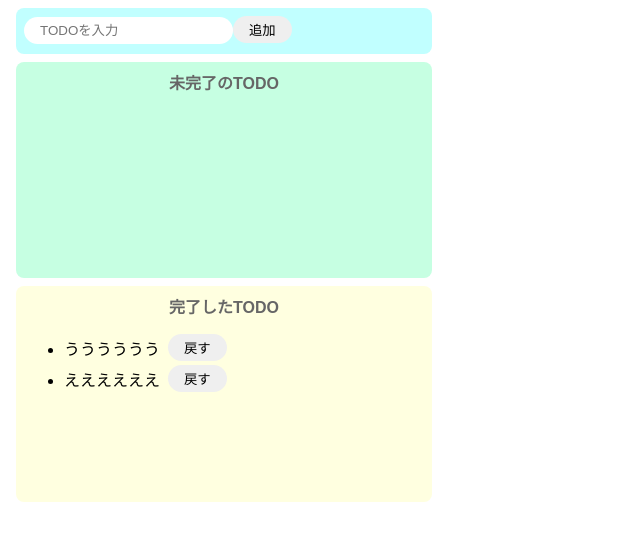
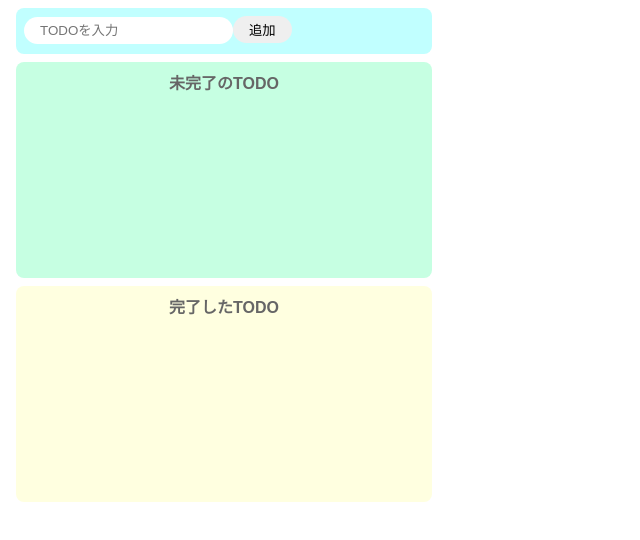
Before and after one commit to hayato-lang/r_todo, a React (Create React App) app: page / in a window 1280 px wide. Shown: the top 540 px of the page, without its empty margins (0-640 px from the left). Built offline with nearby package versions, Linux system fonts and the light colour scheme.

Commit message:
コンポーネント化

```diff
--- a/src/App.jsx
+++ b/src/App.jsx
@@ -1,10 +1,13 @@
 import { useState } from 'react';
 import './styles.css';
+import {InputTodo} from "./components/InputTodo";
+import { IncompleteTodo } from './components/IncompleteTodo';
+import { CompleteTodo } from './components/CompleteTodo';
 
 export const App = () => {
   const [todoText ,setTodoText] = useState();
   const [incompleteTodos, setIncompleteTodos] = useState([]);
-  const [completeTodos, setCompleteTodos] = useState(["うううううう", "ええええええ"]);
+  const [completeTodos, setCompleteTodos] = useState([]);
   const onChangeTodoText = (e) => setTodoText(e.target.value);
 
   const onClickAdd = () => {
@@ -37,41 +40,20 @@ export const App = () => {
   };
   return (
     <>
-      <div className="input-area">
-        <input
-        placeholder="TODOを入力"
-        value={todoText}
-        onChange={onChangeTodoText}
-        />
-        <button onClick={onClickAdd}>追加</button>
-      </div>
-      <div className="incomplete-area">
-        <p className="title">未完了のTODO</p>
-        <ul>
-          {incompleteTodos.map((todo, index) =>{
-            return (
-              <div key={todo} className="list-row">
-              <li>{todo}</li>
-              <button onClick={() => onClickComplete(index)}>完了</button>
-              <button onClick={() => onClickDelete(index)}>削除</button>
-            </div>
-            );
-          })}
-        </ul>
-      </div>
-      <div className="complete-area">
-        <p className="title">完了したTODO</p>
-          <ul>
-            {completeTodos.map((todo, index) =>{
-              return (
-                <div key={todo} className="list-row">
-                  <li>{todo}</li>
-                  <button onClick={() => onClickBack(index)}>戻す</button>
-                </div>
-              );
-            })}
-          </ul>
-      </div>
+      <InputTodo
+       todoText={todoText}
+       onChange={onChangeTodoText}
+       onClick={onClickAdd}
+       />
+       <IncompleteTodo
+        incompleteTodos={incompleteTodos}
+        onClickComplete={onClickComplete}
+        onClickDelete={onClickDelete}
+       />
+       <CompleteTodo
+        completeTodos={completeTodos}
+         onClickBack={onClickBack}
+       />
     </>
   );
 };
--- /dev/null
+++ b/src/components/CompleteTodo.jsx
@@ -0,0 +1,18 @@
+export const CompleteTodo = (props) => {
+  const {completeTodos,onClickBack} = props;
+  return (
+    <div className="complete-area">
+    <p className="title">完了したTODO</p>
+      <ul>
+        {completeTodos.map((todo, index) =>{
+          return (
+            <div key={todo} className="list-row">
+              <li>{todo}</li>
+              <button onClick={() => onClickBack(index)}>戻す</button>
+            </div>
+          );
+        })}
+      </ul>
+  </div>
+  );
+};
--- /dev/null
+++ b/src/components/IncompleteTodo.jsx
@@ -0,0 +1,19 @@
+export const IncompleteTodo = (props) => {
+  const {incompleteTodos, onClickComplete,onClickDelete } = props
+  return (
+    <div className="incomplete-area">
+    <p className="title">未完了のTODO</p>
+    <ul>
+      {incompleteTodos.map((todo, index) =>{
+        return (
+          <div key={todo} className="list-row">
+          <li>{todo}</li>
+          <button onClick={() => onClickComplete(index)}>完了</button>
+          <button onClick={() => onClickDelete(index)}>削除</button>
+        </div>
+        );
+      })}
+    </ul>
+  </div>
+  );
+}
--- /dev/null
+++ b/src/components/InputTodo.jsx
@@ -0,0 +1,13 @@
+export const InputTodo = (props) => {
+  const {todoText, onChange, onClick} = props;
+  return (
+    <div className="input-area">
+      <input
+      placeholder="TODOを入力"
+      value={todoText}
+      onChange={onChange}
+      />
+      <button onClick={onClick}>追加</button>
+    </div>
+  );
+}
```
